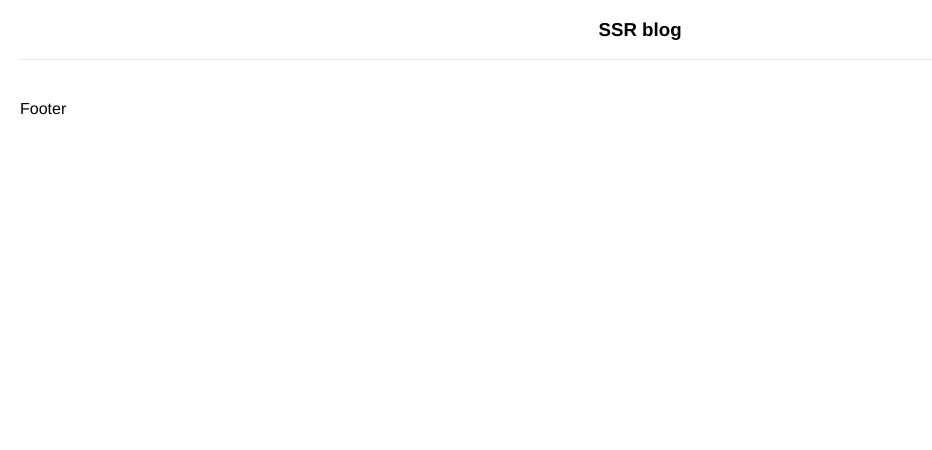
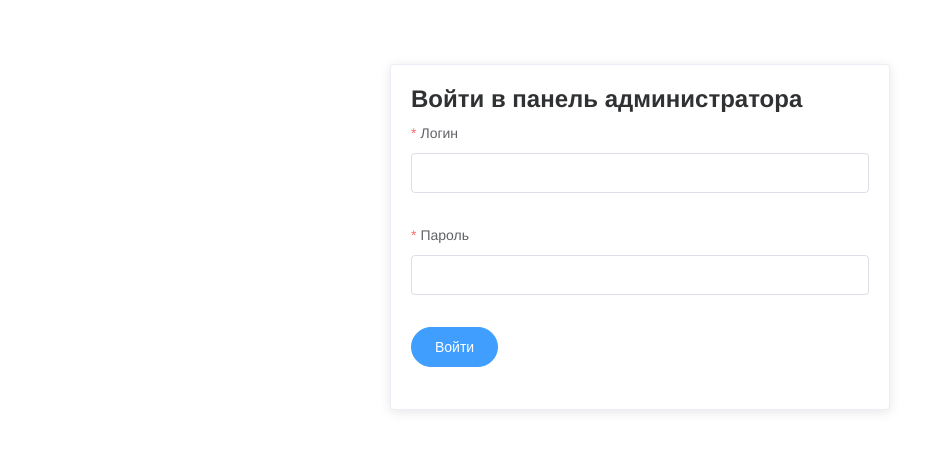
Before and after one commit to AntonS86/nuxt-blog, a Nuxt app: page /admin/login in a window 1280 px wide. Before the commit this address had no page. Shown: the top 450 px of the page, without its empty margins (0-932 px from the left). Built offline with nearby package versions, Linux system fonts and the light colour scheme.

Commit message:
Create pages admin and auth state

```diff
--- /dev/null
+++ b/components/admin/Aside.vue
@@ -0,0 +1,38 @@
+<template>
+  <el-menu
+    router
+    :style="{height: '100%'}"
+    :default-active="$route.path"
+    >
+    <el-menu-item index="/admin">
+      <i class="el-icon-menu"></i>
+      <span>Аналитика</span>
+    </el-menu-item>
+    <el-menu-item index="/admin/create">
+      <i class="el-icon-edit-outline"></i>
+      <span>Создать</span>
+    </el-menu-item>
+    <el-menu-item index="/admin/list">
+      <i class="el-icon-tickets"></i>
+      <span>Посты</span>
+    </el-menu-item>
+    <el-menu-item index="/admin/user">
+      <i class="el-icon-service"></i>
+      <span>Пользователи</span>
+    </el-menu-item>
+    <el-menu-item index="/admin/logout">
+      <i class="el-icon-switch-button"></i>
+      <span>Выйти</span>
+    </el-menu-item>
+  </el-menu>
+</template>
+
+<script>
+  export default {
+
+  }
+</script>
+
+<style scoped>
+
+</style>
--- /dev/null
+++ b/layouts/admin.vue
@@ -0,0 +1,29 @@
+<template>
+  <div class="admin-layout-wrap">
+    <el-container :style="{height: '100%'}">
+      <el-aside width="250px">
+        <app-aside/>
+      </el-aside>
+      <el-main>
+        <nuxt/>
+      </el-main>
+    </el-container>
+  </div>
+</template>
+
+<script>
+  import AppAside from '@/components/admin/Aside'
+
+  export default {
+    components: {
+      AppAside,
+    }
+  }
+</script>
+
+<style scoped>
+  .admin-layout-wrap {
+    width: 100%;
+    height: 100vh;
+  }
+</style>
--- /dev/null
+++ b/layouts/empty.vue
@@ -0,0 +1,22 @@
+<template>
+  <div
+    class="empty-layout"
+  >
+    <nuxt/>
+  </div>
+</template>
+
+<script>
+  export default {
+
+  }
+</script>
+
+<style scoped>
+  .empty-layout {
+    display: flex;
+    justify-content: center;
+    width: 100%;
+    padding-top: 4rem;
+  }
+</style>
--- /dev/null
+++ b/pages/admin/create.vue
@@ -0,0 +1,15 @@
+<template>
+  <div>
+    create
+  </div>
+</template>
+
+<script>
+  export default {
+    layout: 'admin',
+  }
+</script>
+
+<style scoped>
+
+</style>
--- /dev/null
+++ b/pages/admin/index.vue
@@ -0,0 +1,15 @@
+<template>
+  <div>
+    <h1>adminka</h1>
+  </div>
+</template>
+
+<script>
+  export default {
+    layout: 'admin',
+  }
+</script>
+
+<style scoped>
+
+</style>
--- /dev/null
+++ b/pages/admin/list.vue
@@ -0,0 +1,15 @@
+<template>
+  <div>
+    list
+  </div>
+</template>
+
+<script>
+  export default {
+    layout: 'admin',
+  }
+</script>
+
+<style scoped>
+
+</style>
--- /dev/null
+++ b/pages/admin/login.vue
@@ -0,0 +1,86 @@
+<template>
+  <el-card
+    shadow="always"
+    :style="{width: '500px'}"
+  >
+    <el-form
+      :model="controls"
+      :rules="rules"
+      ref="form"
+      @submit.native.prevent="onSubmit"
+    >
+      <h2>Войти в панель администратора</h2>
+      <el-form-item label="Логин" prop="login">
+        <el-input v-model.trim="controls.login"/>
+      </el-form-item>
+
+      <div class="mb2">
+        <el-form-item label="Пароль" prop="password">
+          <el-input
+            v-model.trim="controls.password"
+            type="password"
+          />
+        </el-form-item>
+      </div>
+      <el-form-item>
+        <el-button
+          type="primary"
+          round
+          native-type="submit"
+          :loading="loading"
+        >Войти
+        </el-button>
+      </el-form-item>
+    </el-form>
+  </el-card>
+</template>
+
+<script>
+  export default {
+    layout : 'empty',
+    data() {
+      return {
+        loading : false,
+        controls: {
+          login   : '',
+          password: '',
+        },
+        rules   : {
+          login   : [
+            {required: true, message: 'Введите логин', trigger: 'blur'},
+          ],
+          password: [
+            {required: true, message: 'Введите пароль', trigger: 'blur'},
+            {min: 6, message: 'Пароль должен быть не меньше 6 символов', trigger: 'blur'},
+          ],
+        }
+      }
+    },
+    methods: {
+      onSubmit() {
+        this.$refs.form.validate(async (valid) => {
+          if (valid) {
+            this.loading = true;
+
+            try {
+              const formData = {
+                login: this.controls.login,
+                password: this.controls.password,
+              }
+
+              await this.$store.dispatch('auth/login', formData);
+              this.$router.push('/admin');
+            } catch (e) {
+              console.log(e)
+              this.loading = false;
+            }
+          }
+        })
+      }
+    }
+  }
+</script>
+
+<style scoped>
+
+</style>
--- /dev/null
+++ b/pages/admin/logout.vue
@@ -0,0 +1,15 @@
+<template>
+  <div>
+    logout
+  </div>
+</template>
+
+<script>
+  export default {
+    layout: 'admin',
+  }
+</script>
+
+<style scoped>
+
+</style>
--- /dev/null
+++ b/pages/admin/user.vue
@@ -0,0 +1,15 @@
+<template>
+  <div>
+    user
+  </div>
+</template>
+
+<script>
+  export default {
+    layout: 'admin',
+  }
+</script>
+
+<style scoped>
+
+</style>
--- /dev/null
+++ b/store/auth.js
@@ -0,0 +1,27 @@
+export const state = () => ({
+  token: null,
+});
+
+export const mutations = {
+  setToken(state, token) {
+    state.token = token;
+  }
+};
+
+export const actions = {
+  async login({ commit, dispatch }, formData) {
+    const token = await new Promise((resolve) => {
+      setTimeout(() => resolve('mock-token'), 2000)
+    });
+
+    dispatch('setToken', token);
+  },
+
+  setToken({ commit }, token) {
+    commit('setToken', token);
+  }
+};
+
+export const getters = {
+  isAuthenticated: (state) => Boolean(state.token),
+};
--- a/theme/index.scss
+++ b/theme/index.scss
@@ -23,3 +23,11 @@ body, html {
 .page-enter, .page-leave {
   opacity: 0;
 }
+
+.mb {
+  margin-bottom: 1rem;
+}
+
+.mb2 {
+  margin-bottom: 2rem;
+}
```
